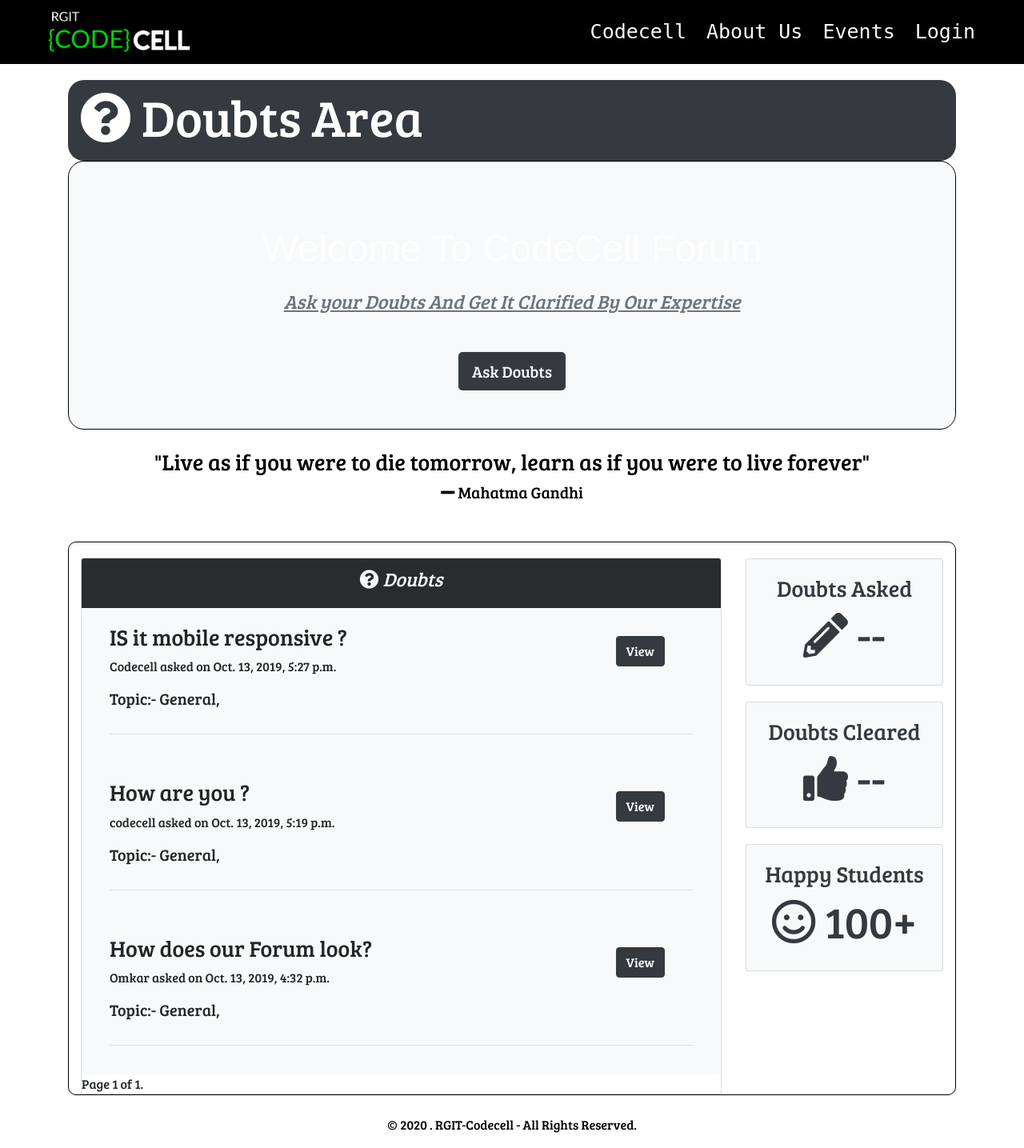
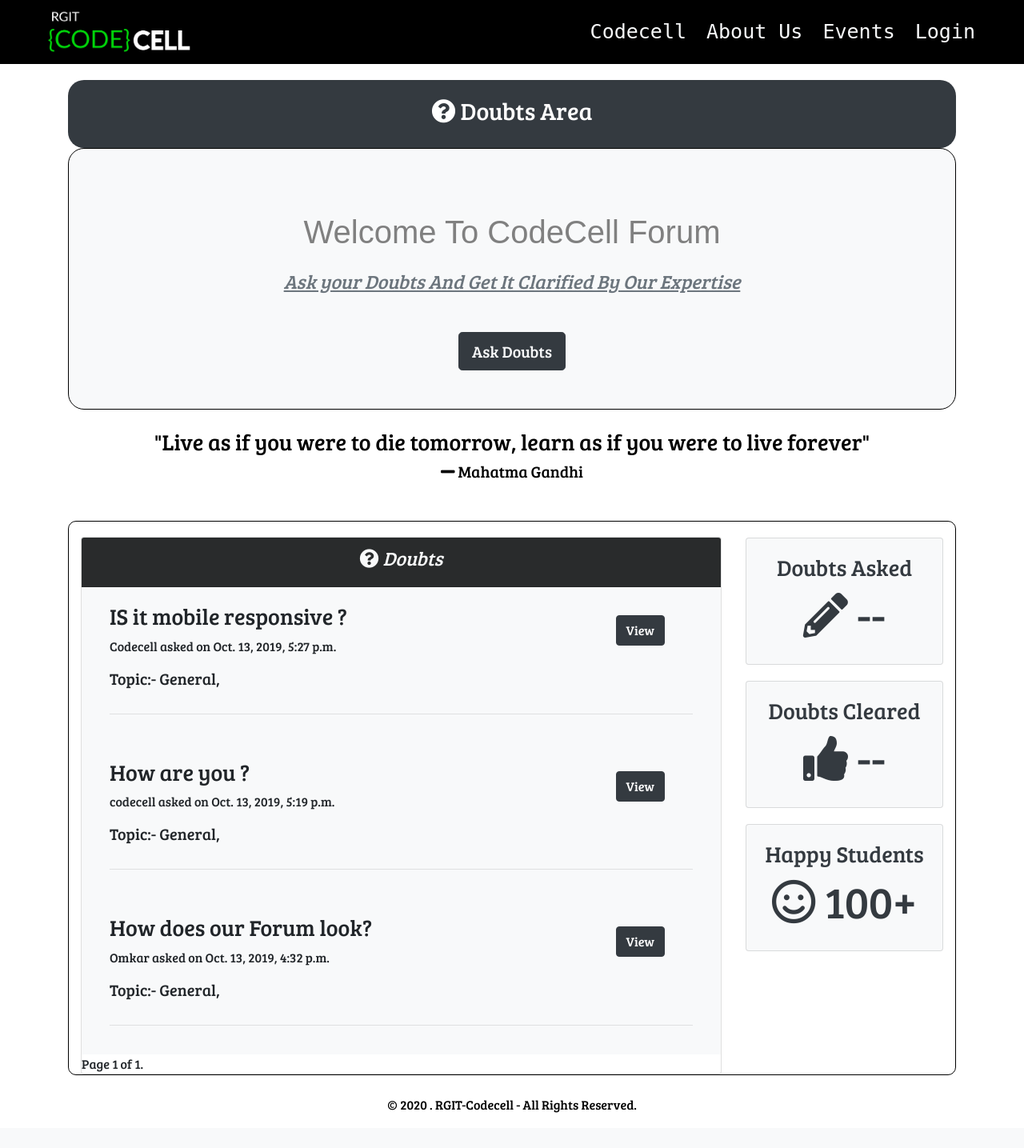
Before and after one commit to adityachavan198/Codecell, a Django app: page /forum/ in a window 1280 px wide. Shown: the whole page at 80% size. After the commit the page ends 1391 px from the top, so only its background shows below. Run offline with Django 3.2, Linux system fonts and the light colour scheme; data comes from the database, SQL or seed files in the repository; both versions use the stored data as it was after the commit; some libraries are stand-ins or nearby versions; some web fonts are replaced.

Commit message:
Homepage alignment bugs

```diff
--- a/Accounts/static/Accounts/styles.css
+++ b/Accounts/static/Accounts/styles.css
@@ -11,7 +11,7 @@ html{
 /*		background-image: url("back1.jpg");
 		opacity: 95%;
 		background-repeat: no-repeat;*/
-		height:100vh;
+		height:90vh;
     width: auto;
 		background-color: black;
 		/*background-size: cover;*/
--- a/Accounts/templates/Accounts/base.html
+++ b/Accounts/templates/Accounts/base.html
@@ -54,7 +54,7 @@
                 <a class="nav-link text-light" href="{% url 'forum_home' %}" style="font-size: 25px;padding-left: 10px;padding-right: 10px"> Forum</a>
               </li>
 
-                          <li><div  style="padding-left: 07px; padding-top: 08px;;" class="dropdown">
+              <li><div  style="padding-left: 07px; padding-top: 08px;;" class="dropdown">
                 <button type="button" class="btn btn-outline-light dropdown-toggle fa fa-user" data-toggle="dropdown">
                 </button>
                 <div class="dropdown-menu dropdown-menu-right">
@@ -142,6 +142,7 @@ document.getElementById("date").innerHTML = n + " ";
   body{
     font-family: 'Bree Serif', serif;
     overflow-x: hidden;
+    margin-top: 80px;
 
   }
   #navBar{
--- a/Accounts/templates/Accounts/home.html
+++ b/Accounts/templates/Accounts/home.html
@@ -3,7 +3,7 @@
 
 {% load static %}
 <div class="section1 box" id="codecell" >
-  <h1 style="padding-top: 35vh;margin-left: 10%;color: #00ff00; font-family: Cambria, Cochin, Georgia, Times, 'Times New Roman', serif;"><p style="font-size: larger">{CODE}CELL</p></h1><br>
+  <h1 style="padding-top: 20vh;margin-left: 10%;color: #00ff00; font-family: Cambria, Cochin, Georgia, Times, 'Times New Roman', serif;"><p style="font-size: larger">{CODE}CELL</p></h1><br>
   <p style="color: white;font-size: 10vmin;margin-left: 10%">Platform for coders,by coders.</p>
   <center><a id="btnHome" href="#about" class="btn bg-light text-dark btn-lg" role="button">Learn more</a></center>
 </div>
--- a/Forum/templates/Forum/Forum_home.html
+++ b/Forum/templates/Forum/Forum_home.html
@@ -8,15 +8,14 @@
       <header id="main-header" class="py-2 bg-dark text-light " style="border-radius: 20px;margin-top: 100px">
         <div class="container">
           <div class="row">
-            <div class="col-md-6">
-              <h1>
-                <i class="fas fa-question-circle"></i> Doubts Area</h1>
+            <div class="col-md-12">
+              <p style="font-size: 30px;color: white;text-align: center;margin-top: 1vh"><i class="fas fa-question-circle"></i> Doubts Area</p>
             </div>
           </div>
         </div>
       </header>
            <div style="border:1px solid black; width:100%; height:auto;border-radius: 20px ;" class="back bg-light" >
-               <h1  class="font" style="text-align:center; padding-top:10vh;font-size: 3em">Welcome To CodeCell Forum</h1>
+               <h1  class="font" style="text-align:center; padding-top:10vh;font-size: 2.5em;color: grey">Welcome To CodeCell Forum</h1>
                <h4 class="text-muted" style="text-align:center;margin-top: 3vh"><u><i>Ask your Doubts And Get It Clarified By Our Expertise</i></u></h5>
                <div class="form-group">
 
--- a/Forum/templates/Forum/askquestion.html
+++ b/Forum/templates/Forum/askquestion.html
@@ -37,7 +37,7 @@
                           <textarea class="form-control" name="description" rows="5"></textarea>
                       </div>
                       <div class="text-center">
-                      <button type="submit" class="btn btn-dark" name="create_doubt">Submit</button>
+                      <button type="submit" class="btn btn-light" name="create_doubt">Submit</button>
                       </div>
                   </form>
               </div>
--- a/Quiz/templates/Quiz/Quiz_category_list_matching.html
+++ b/Quiz/templates/Quiz/Quiz_category_list_matching.html
@@ -17,7 +17,7 @@
           <div class="card-body">
             <h5 class="card-title">Level :- {{ quiz.level }}</h5>
             <p class="card-text">{{ quiz.description }}</p>
-            <a href="{% url 'quiz_detail' slug=quiz.url %}" class="btn btn-primary pull-right">Start</a>
+            <a href="{% url 'quiz_detail' slug=quiz.url %}" class="btn btn-primary btn-lg pull-right">Start</a>
           </div>
         </div>
     {% endfor %}
--- a/Quiz/templates/Quiz/attempt.html
+++ b/Quiz/templates/Quiz/attempt.html
@@ -6,7 +6,7 @@
     {% csrf_token %}
 
     {% for field in Quiz_form %}
-    <div class="fieldWrapper">
+    <div class="fieldWrapper" style="padding-left: 30px;padding-top: 2vh">
         {{ field.errors }}
        {{ forloop.counter }} ) {{ field.label_tag }} {{ field }}
         {% if field.help_text %}
@@ -15,7 +15,7 @@
     </div>
     {% endfor %}
 
-    <input type="submit" name="" value="Submit">
+    <input type="submit" name="" class="btn btn-lg bg-success" value="Submit" style="margin-left: 30px">
 </form>
 
 
```
Also changed, not shown: db.sqlite3.
